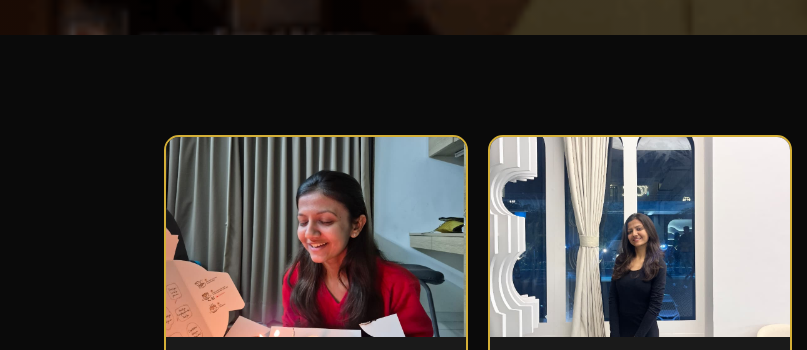
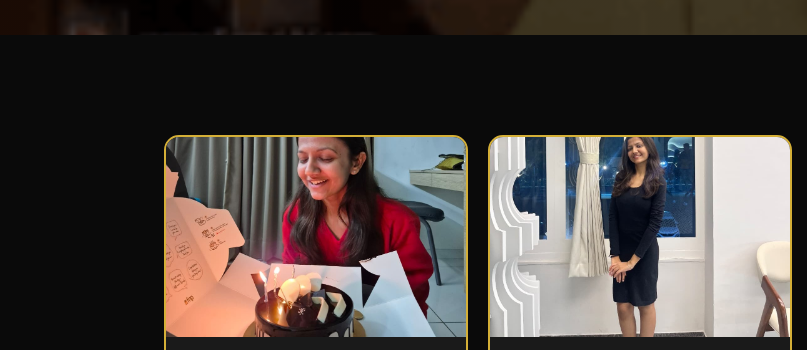
Before and after one commit to prakharmanek4100-debug/Yesha, a plain HTML site: page index.html in a window 1280 px wide. Shown: the part 765-1115 px from the top of the page, 0-807 px from the left. Drawn offline with Linux system fonts and the light colour scheme; a web font is replaced by a local one.

Commit message:
Update index.html

```diff
--- a/index.html
+++ b/index.html
@@ -114,11 +114,11 @@
 
     <div class="meme-container">
         <div class="meme-card">
-            <img src="looking at cake.jpeg" alt="Babita Ji Vibe">
+            <img src="looking at cake 2.jpeg" alt="Babita Ji Vibe">
             <p>You looking at your birthday cake like Jetha looks at Babita Ji.</p>
         </div>
         <div class="meme-card">
-            <img src="Babitaji.jpeg" alt="Iyer vs Jetha">
+            <img src="Babitaji 2.jpeg" alt="Iyer vs Jetha">
             <p>Haters (Iyer) will say you're getting old. Ignore them.</p>
         </div>
         <div class="meme-card">
```
